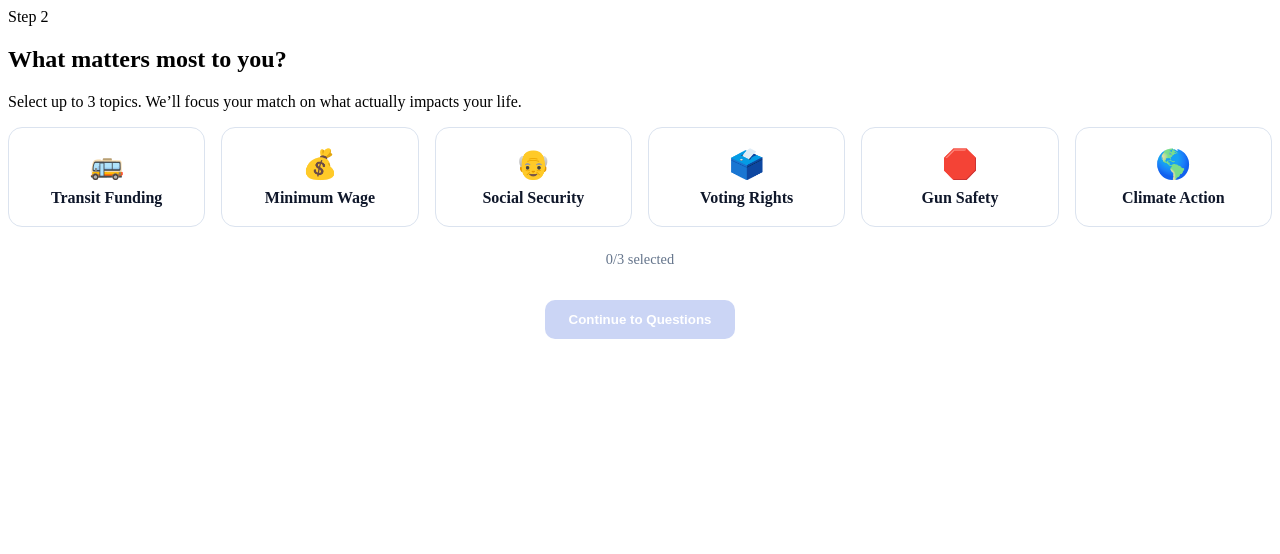
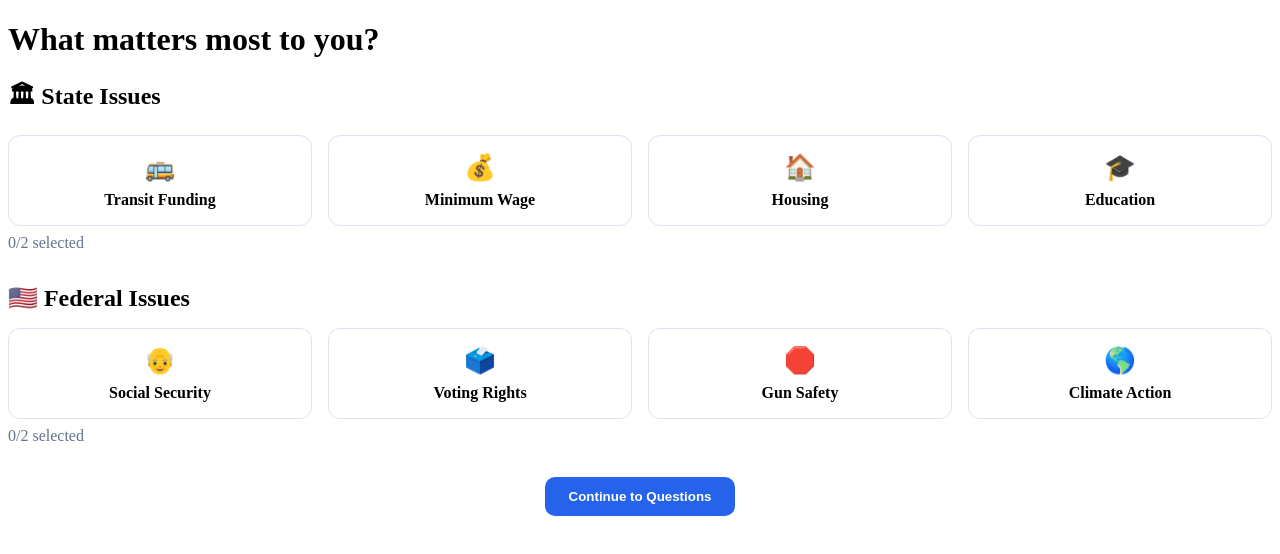
Before and after one commit to adorce90/Philly-Election-app, a Next.js app: page /topics in a window 1280 px wide. Shown: the top 554 px of the page. Built offline with nearby package versions, Linux system fonts and the light colour scheme.

Commit message:
Update page.tsx

```diff
--- a/src/app/topics/page.tsx
+++ b/src/app/topics/page.tsx
@@ -1,155 +1,139 @@
 "use client";
 
-import { useMemo, useState } from "react";
+import { useState } from "react";
 import { useRouter } from "next/navigation";
-import { getQuestions } from "../../lib/loadData";
 import { saveSelectedTopics } from "../../lib/quizStorage";
 
 export default function TopicSelectionPage() {
   const router = useRouter();
-  const questions = getQuestions();
 
-  // Extract unique topics
-  const topics = useMemo(() => {
-    const set = new Set<string>();
-    questions.forEach((q: any) => set.add(q.topic));
-    return Array.from(set);
-  }, [questions]);
+  const stateTopics = [
+    { name: "Transit Funding", icon: "🚌" },
+    { name: "Minimum Wage", icon: "💰" },
+    { name: "Housing", icon: "🏠" },
+    { name: "Education", icon: "🎓" }
+  ];
 
-  const [selectedTopics, setSelectedTopics] = useState<string[]>([]);
+  const federalTopics = [
+    { name: "Social Security", icon: "👴" },
+    { name: "Voting Rights", icon: "🗳️" },
+    { name: "Gun Safety", icon: "🛑" },
+    { name: "Climate Action", icon: "🌎" }
+  ];
 
-  // Emoji mapping (clean + scalable)
-  const topicIcons: Record<string, string> = {
-    "Transit Funding": "🚌",
-    "Housing": "🏠",
-    "Minimum Wage": "💰",
-    "Social Security": "👴",
-    "Voting Rights": "🗳️",
-    "Gun Safety": "🛑",
-    "Climate Action": "🌎"
-  };
+  const [selectedState, setSelectedState] = useState<string[]>([]);
+  const [selectedFederal, setSelectedFederal] = useState<string[]>([]);
 
-  const toggleTopic = (topic: string) => {
-    if (selectedTopics.includes(topic)) {
-      setSelectedTopics(selectedTopics.filter((t) => t !== topic));
+  const toggle = (
+    topic: string,
+    selected: string[],
+    setSelected: (val: string[]) => void
+  ) => {
+    if (selected.includes(topic)) {
+      setSelected(selected.filter((t) => t !== topic));
       return;
     }
 
-    if (selectedTopics.length >= 3) return;
+    if (selected.length >= 2) return;
 
-    setSelectedTopics([...selectedTopics, topic]);
+    setSelected([...selected, topic]);
   };
 
   const handleContinue = () => {
-    if (selectedTopics.length === 0) return;
+    const allTopics = [...selectedState, ...selectedFederal];
 
-    saveSelectedTopics(selectedTopics);
+    if (allTopics.length === 0) return;
+
+    saveSelectedTopics(allTopics);
     router.push("/quiz");
   };
 
-  return (
-    <main className="page-shell">
-      {/* Header */}
-      <section className="header-band">
-        <div className="container">
-          <span className="eyebrow">Step 2</span>
-          <h1 className="header-title">What matters most to you?</h1>
-          <p className="section-copy">
-            Select up to 3 topics. We’ll focus your match on what actually impacts your life.
-          </p>
-        </div>
-      </section>
+  const renderGroup = (
+    title: string,
+    topics: any[],
+    selected: string[],
+    setSelected: any
+  ) => (
+    <div style={{ marginBottom: "2rem" }}>
+      <h2 style={{ marginBottom: "1rem" }}>{title}</h2>
 
-      {/* Topics */}
-      <section className="section">
-        <div className="container">
       <div
         style={{
           display: "grid",
-              gridTemplateColumns: "repeat(auto-fit, minmax(160px, 1fr))",
+          gridTemplateColumns: "repeat(auto-fit, minmax(150px, 1fr))",
           gap: "1rem"
         }}
       >
         {topics.map((topic) => {
-              const selected = selectedTopics.includes(topic);
+          const isSelected = selected.includes(topic.name);
 
           return (
             <div
-                  key={topic}
-                  onClick={() => toggleTopic(topic)}
+              key={topic.name}
+              onClick={() => toggle(topic.name, selected, setSelected)}
               style={{
                 cursor: "pointer",
-                    padding: "1.2rem",
-                    borderRadius: "14px",
-                    border: selected
+                padding: "1rem",
+                borderRadius: "12px",
+                border: isSelected
                   ? "2px solid #2563eb"
                   : "1px solid #dbe3ef",
-                    background: selected ? "#eff6ff" : "#fff",
-                    textAlign: "center",
-                    transition: "all 0.2s ease"
+                background: isSelected ? "#eff6ff" : "#fff",
+                textAlign: "center"
               }}
             >
-                  {/* Emoji */}
-                  <div style={{ fontSize: "1.8rem" }}>
-                    {topicIcons[topic] || "📌"}
-                  </div>
-
-                  {/* Topic label */}
-                  <div
-                    style={{
-                      marginTop: "0.5rem",
-                      fontWeight: 600,
-                      color: "#0f172a"
-                    }}
-                  >
-                    {topic}
+              <div style={{ fontSize: "1.6rem" }}>{topic.icon}</div>
+              <div style={{ marginTop: "0.5rem", fontWeight: 600 }}>
+                {topic.name}
               </div>
             </div>
           );
         })}
       </div>
 
-          {/* Counter */}
-          <div style={{ marginTop: "1.5rem", textAlign: "center" }}>
-            <p style={{ fontSize: "0.9rem", color: "#64748b" }}>
-              {selectedTopics.length}/3 selected
+      <p style={{ marginTop: "0.5rem", color: "#64748b" }}>
+        {selected.length}/2 selected
       </p>
+    </div>
+  );
 
-            {selectedTopics.length === 3 && (
-              <p
-                style={{
-                  marginTop: "0.3rem",
-                  fontSize: "0.85rem",
-                  color: "#dc2626"
-                }}
-              >
-                You can only select up to 3 topics
-              </p>
+  return (
+    <main className="page-shell">
+      <div className="container">
+        <h1 style={{ marginBottom: "1rem" }}>
+          What matters most to you?
+        </h1>
+
+        {renderGroup(
+          "🏛 State Issues",
+          stateTopics,
+          selectedState,
+          setSelectedState
         )}
-          </div>
 
-          {/* Button */}
-          <div style={{ marginTop: "2rem", textAlign: "center" }}>
+        {renderGroup(
+          "🇺🇸 Federal Issues",
+          federalTopics,
+          selectedFederal,
+          setSelectedFederal
+        )}
+
+        <div style={{ textAlign: "center", marginTop: "2rem" }}>
           <button
             onClick={handleContinue}
-              disabled={selectedTopics.length === 0}
             style={{
               padding: "0.75rem 1.5rem",
               borderRadius: "10px",
-                background:
-                  selectedTopics.length === 0 ? "#cbd5f5" : "#2563eb",
+              background: "#2563eb",
               color: "#fff",
               fontWeight: 700,
-                border: "none",
-                cursor:
-                  selectedTopics.length === 0 ? "not-allowed" : "pointer"
+              border: "none"
             }}
           >
             Continue to Questions
           </button>
         </div>
       </div>
-      </section>
     </main>
   );
 }
```
Lines whose indentation alone changed are shown as unchanged.
